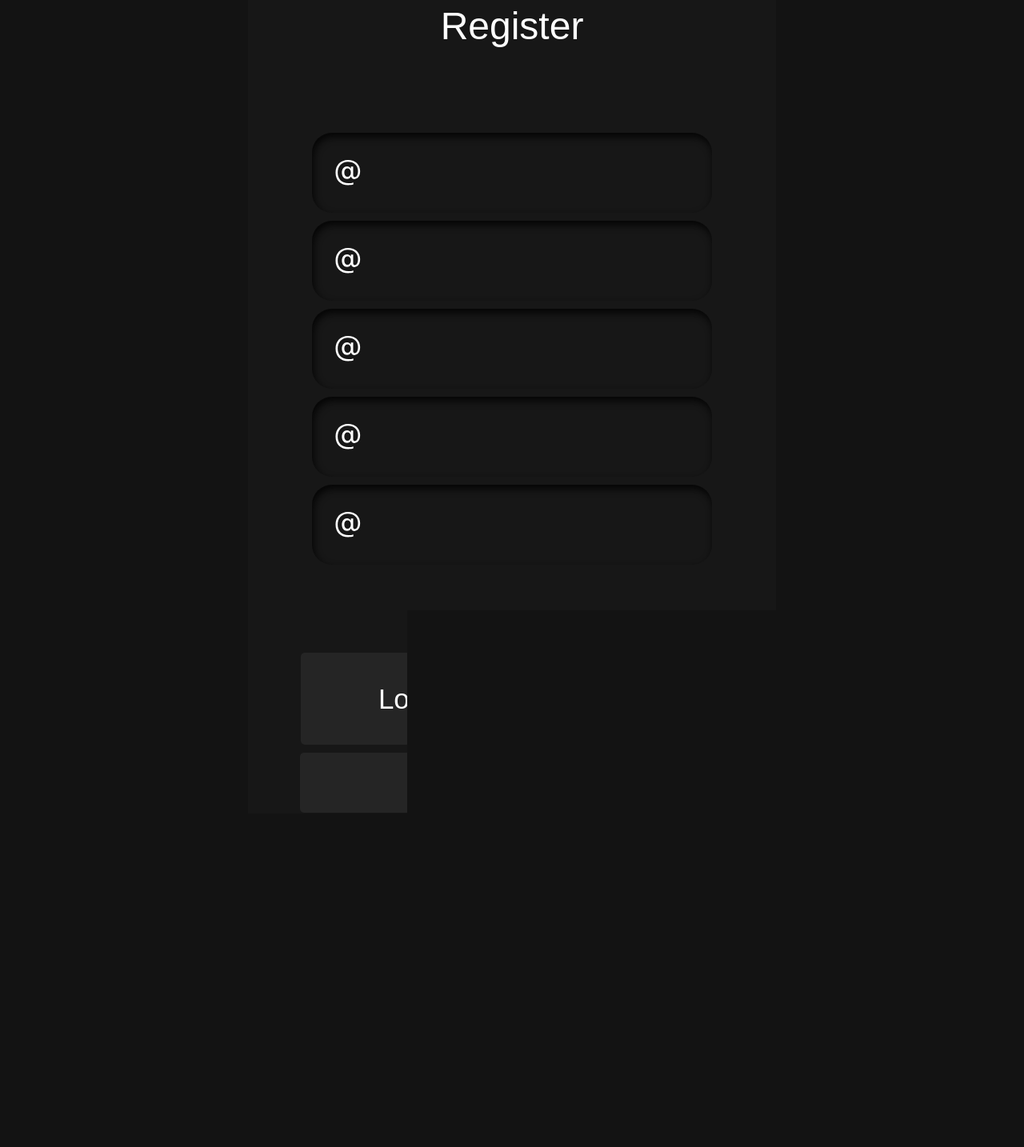
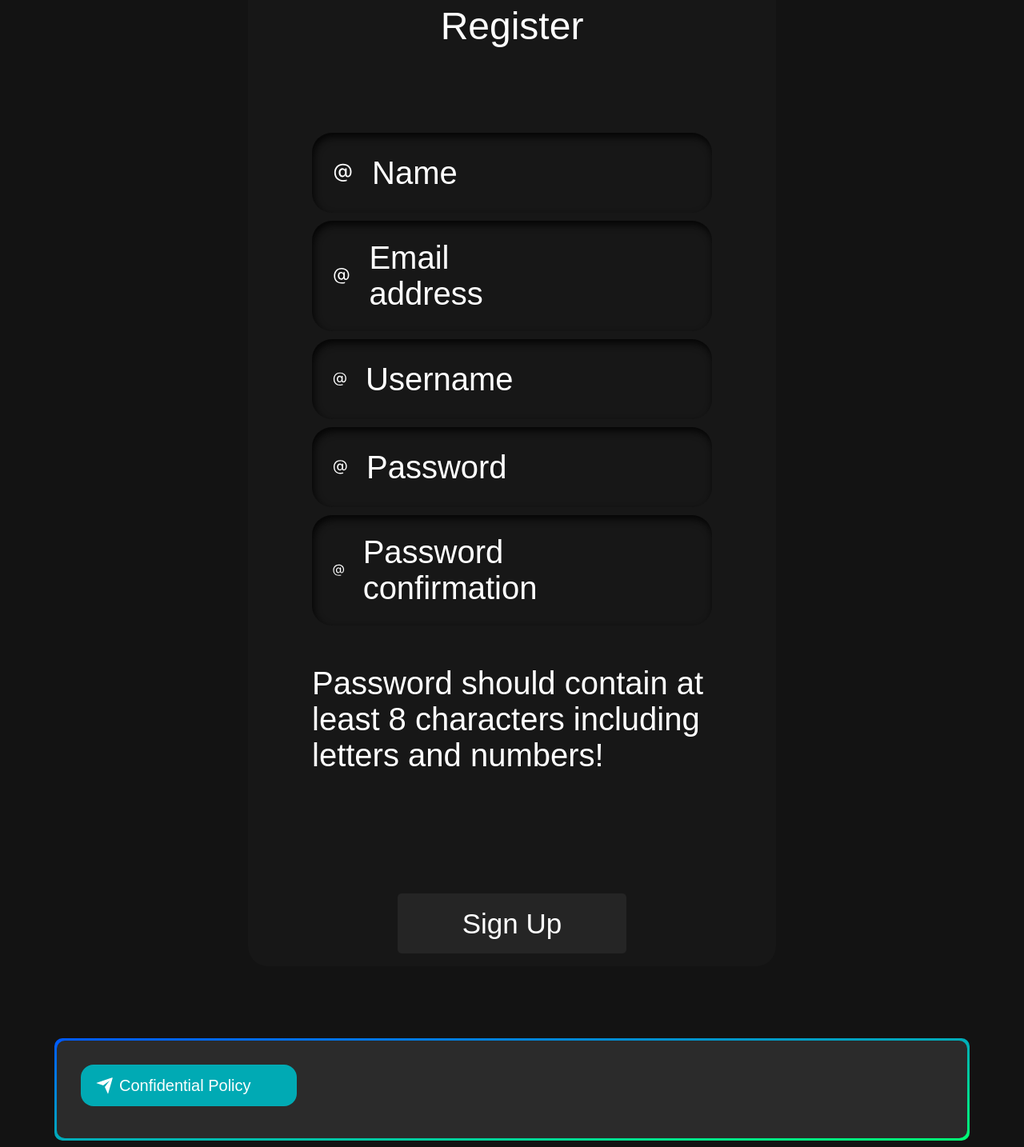
Before and after one commit to GETWRLD/onlystudentscopy, a Django app: page /users/register/ in a window 1280 px wide. Shown: the part 762-2196 px from the top of the page at 80% size. Before the commit the page ends 1778 px from the top, so only its background shows below. Run offline with Django 4.2, Linux system fonts and the light colour scheme.

Commit message:
18 commit

```diff
--- a/users/templates/users/login_register.html
+++ b/users/templates/users/login_register.html
@@ -36,14 +36,13 @@
         <svg class="input-icon" width="16" height="16" fill="currentColor" viewBox="0 0 16 16">
         <path d="M13.106 7.222c0-2.967-2.249-5.032-5.482-5.032-3.35 0-5.646 2.318-5.646 5.702 0 3.493 2.235 5.708 5.762 5.708.862 0 1.689-.123 2.304-.335v-.862c-.43.199-1.354.328-2.29.328-2.926 0-4.813-1.88-4.813-4.798 0-2.844 1.921-4.881 4.594-4.881 2.735 0 4.608 1.688 4.608 4.156 0 1.682-.554 2.769-1.416 2.769-.492 0-.772-.28-.772-.76V5.206H8.923v.834h-.11c-.266-.595-.881-.964-1.6-.964-1.4 0-2.378 1.162-2.378 2.823 0 1.737.957 2.906 2.379 2.906.8 0 1.415-.39 1.709-1.087h.11c.081.67.703 1.148 1.503 1.148 1.572 0 2.57-1.415 2.57-3.643zm-7.177.704c0-1.197.54-1.907 1.456-1.907.93 0 1.524.738 1.524 1.907S8.308 9.84 7.371 9.84c-.895 0-1.442-.725-1.442-1.914z"></path>
         </svg>
-          {{field}}
+        {{field.label}}{{field}}
         </div>
     {% endfor %}
+    <p>Password should contain at least 8 characters including letters and numbers!</p>
     <div class="btn">
-    <button class="button1">&nbsp;&nbsp;&nbsp;&nbsp;&nbsp;&nbsp;Login&nbsp;&nbsp;&nbsp;&nbsp;&nbsp;&nbsp;</button>
-    <button class="button2"><a href="{% url 'register' %}">Sign Up</a></button>
+    <button class="button2">Sign Up</button>
     </div>
-    <button class="button3">Forgot Password</button>
 </form>
 
 {% else %}
--- a/users/views.py
+++ b/users/views.py
@@ -13,10 +13,12 @@
 
     if request.method == 'POST':
         form = CustomUserCreationForm(request.POST)
+        print('a')
         if form.is_valid():
             user = form.save(commit=False)
             user.username = user.username.lower()
             user.save()
+            print(user)
 
             messages.success(request, 'User account was created!')
             return redirect('subjects')
```
